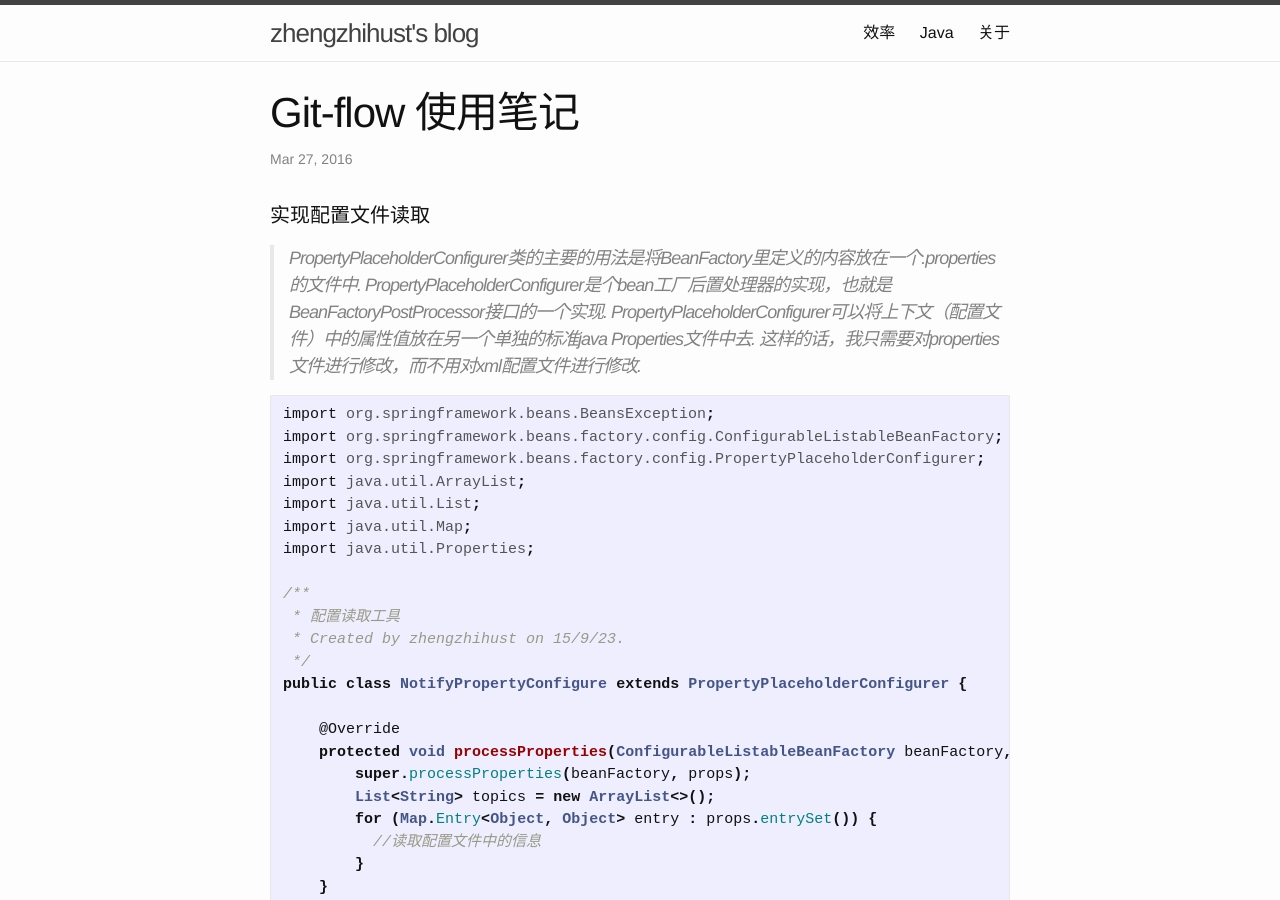
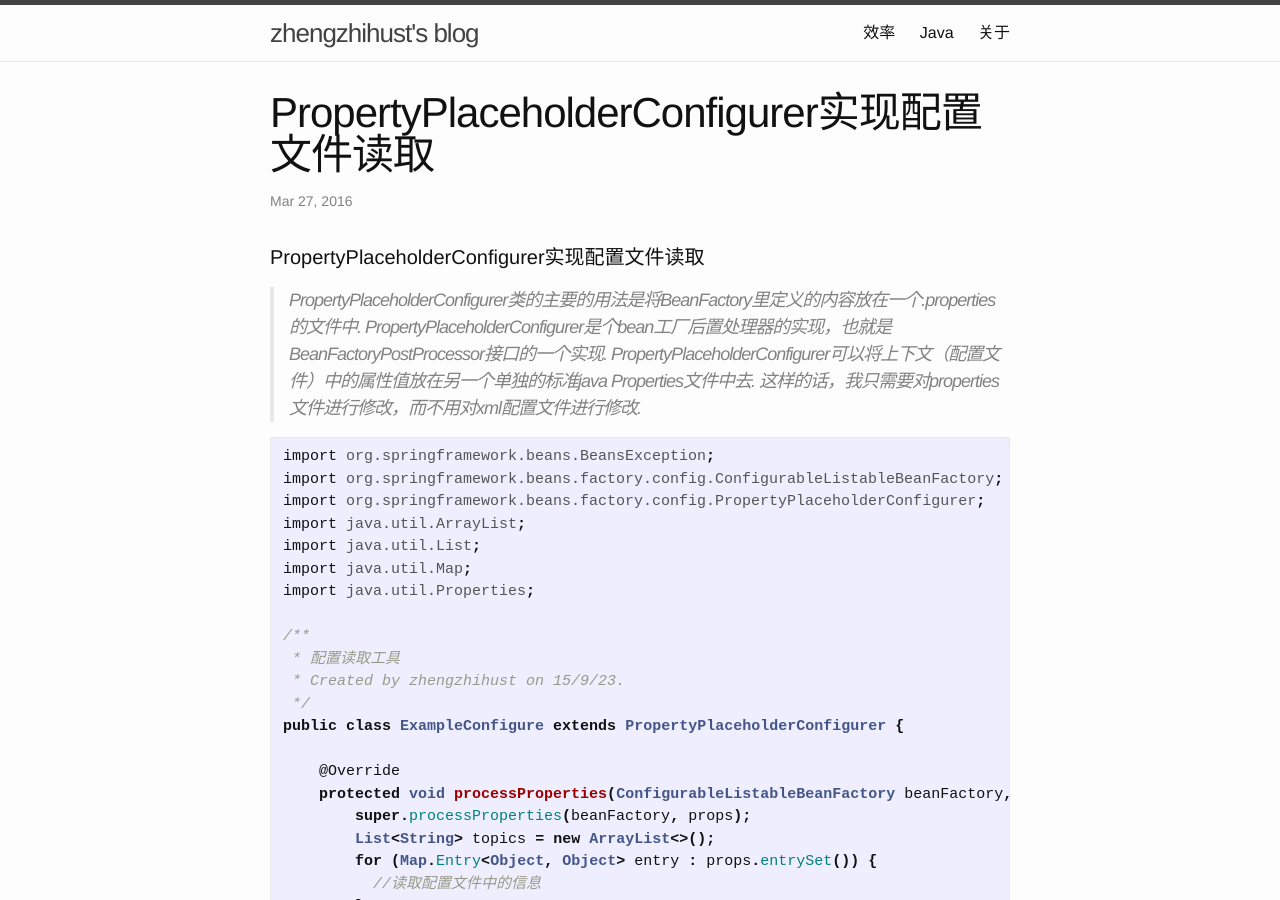
Before and after one commit to zhengzhihust/eric.github.io, a Jekyll site: the page built from _posts/2016-03-27-java-place-holder.markdown, in a window 1280 px wide and 900 px high. Built offline with Jekyll 4.4.1, drawn with Linux system fonts in a browser that asks for light colours.

Commit message:
@yuanlang

```diff
--- a/_posts/2016-03-27-java-place-holder.markdown
+++ b/_posts/2016-03-27-java-place-holder.markdown
@@ -1,13 +1,13 @@
 ---
 layout: post
-title:  "Git-flow 使用笔记"
+title:  "PropertyPlaceholderConfigurer实现配置文件读取"
 date:   2016-03-27 22:39:00 +0800
 categories: jekyll update
 group: navigation
 tags: Java
 ---
 
-#### 实现配置文件读取
+#### PropertyPlaceholderConfigurer实现配置文件读取
 
 > PropertyPlaceholderConfigurer类的主要的用法是将BeanFactory里定义的内容放在一个.properties的文件中.
 > PropertyPlaceholderConfigurer是个bean工厂后置处理器的实现，也就是BeanFactoryPostProcessor接口的一个实现.
@@ -26,7 +26,7 @@ import java.util.Properties;
  * 配置读取工具
  * Created by zhengzhihust on 15/9/23.
  */
-public class NotifyPropertyConfigure extends PropertyPlaceholderConfigurer {
+public class ExampleConfigure extends PropertyPlaceholderConfigurer {
 
     @Override
     protected void processProperties(ConfigurableListableBeanFactory beanFactory, Properties props) throws BeansException {
```
Also changed, not shown: java.md (+2 -2 lines).
